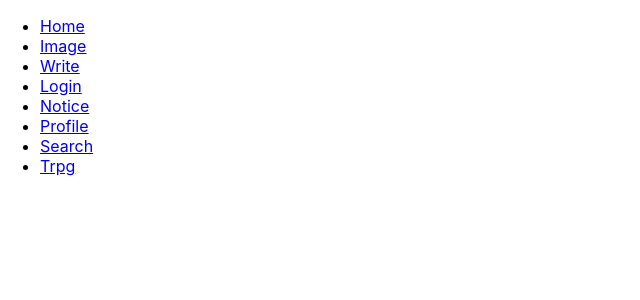
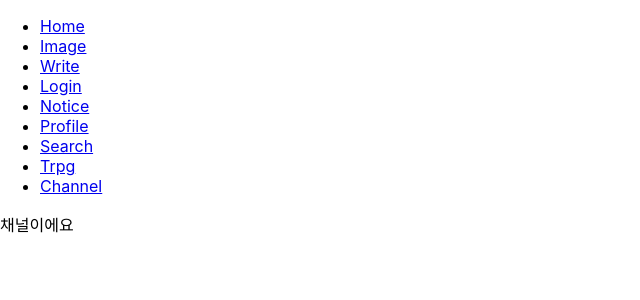
Before and after one commit to pkun2/kmh, a React (Create React App) app in the folder src/main/frontend/: page /channel in a window 1280 px wide. Shown: the top 300 px of the page, without its empty margins (0-640 px from the left). Built offline with nearby package versions, Linux system fonts and the light colour scheme.

Commit message:
페이지 간 이동

```diff
--- a/src/main/frontend/src/App.js
+++ b/src/main/frontend/src/App.js
@@ -9,7 +9,8 @@ import {
   NoticePage,
   ProfilePage,
   SearchPage,
-  TrpgPage
+  TrpgPage,
+  ChannelPage,
 } from "./pages";
 
 function App() {
@@ -26,6 +27,7 @@ function App() {
             <li><Link to="/profile">Profile</Link></li>
             <li><Link to="/search">Search</Link></li>
             <li><Link to="/trpg">Trpg</Link></li>
+            <li><Link to="/channel">Channel</Link></li>
           </ul>
         </nav>
         <Routes>
@@ -36,7 +38,8 @@ function App() {
           <Route path="/notice" element={<NoticePage />} />
           <Route path="/profile" element={<ProfilePage />} />
           <Route path="/search" element={<SearchPage />} />
-          <Route path="/trpg" element={<TrpgPage />
+          <Route path="/trpg" element={<TrpgPage /> } />
+          <Route path="/channel" element={<ChannelPage />
           } />
         </Routes>
       </div>
--- /dev/null
+++ b/src/main/frontend/src/pages/channel/index.js
@@ -0,0 +1,11 @@
+import React from 'react';
+
+function ChannelPage() {
+  return (
+    <div>
+      <p>채널이에요</p>
+    </div>
+  );
+}
+
+export default ChannelPage;
--- a/src/main/frontend/src/pages/index.js
+++ b/src/main/frontend/src/pages/index.js
@@ -6,6 +6,7 @@ import NoticePage from "./notice";
 import ProfilePage from "./profile";
 import SearchPage from "./search";
 import TrpgPage from "./trpg";
+import ChannelPage from "./channel";
 
 export {
   HomePage,
@@ -15,5 +16,6 @@ export {
   NoticePage,
   ProfilePage,
   SearchPage,
-  TrpgPage
+  TrpgPage,
+  ChannelPage,
 };
```
